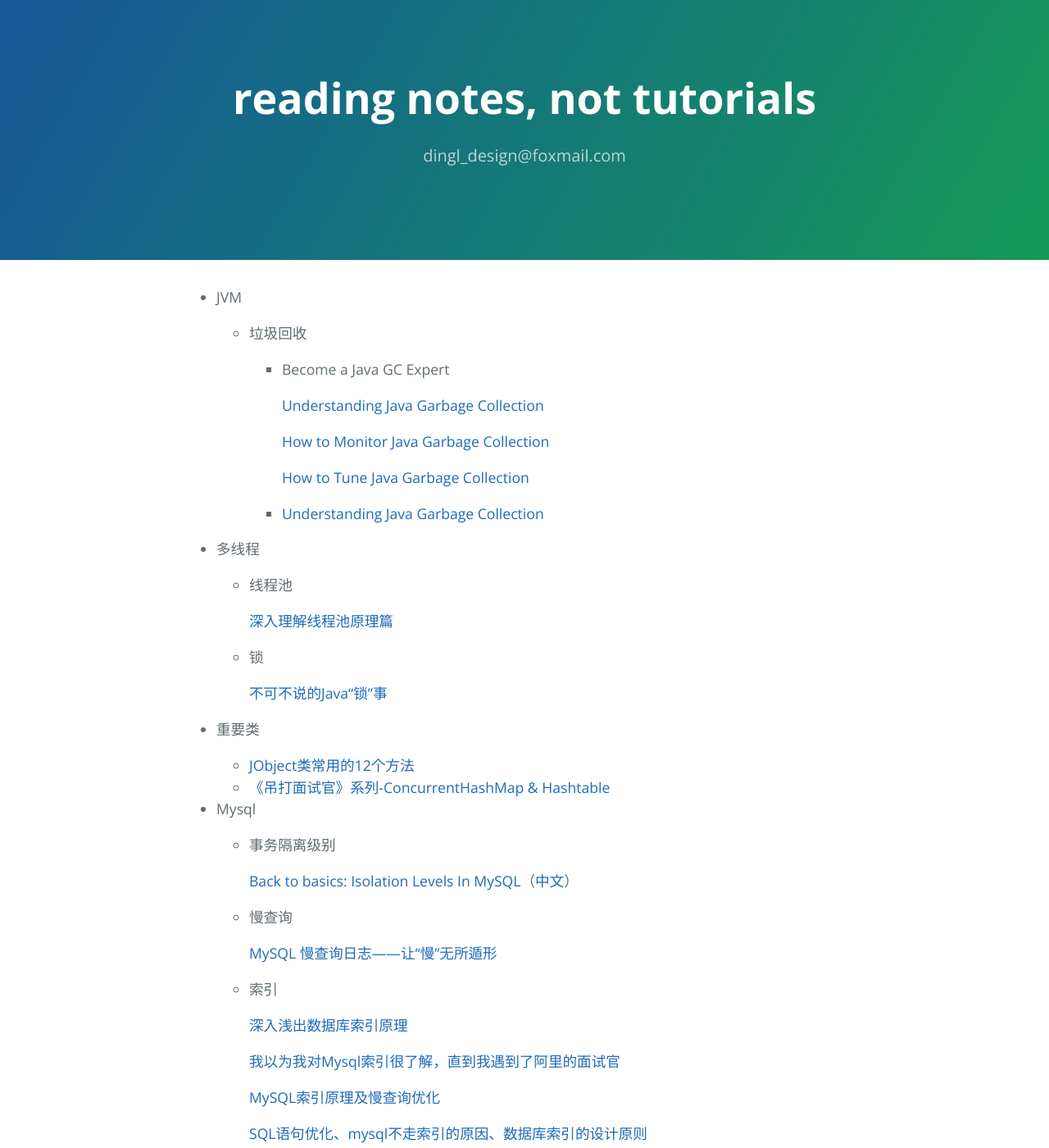
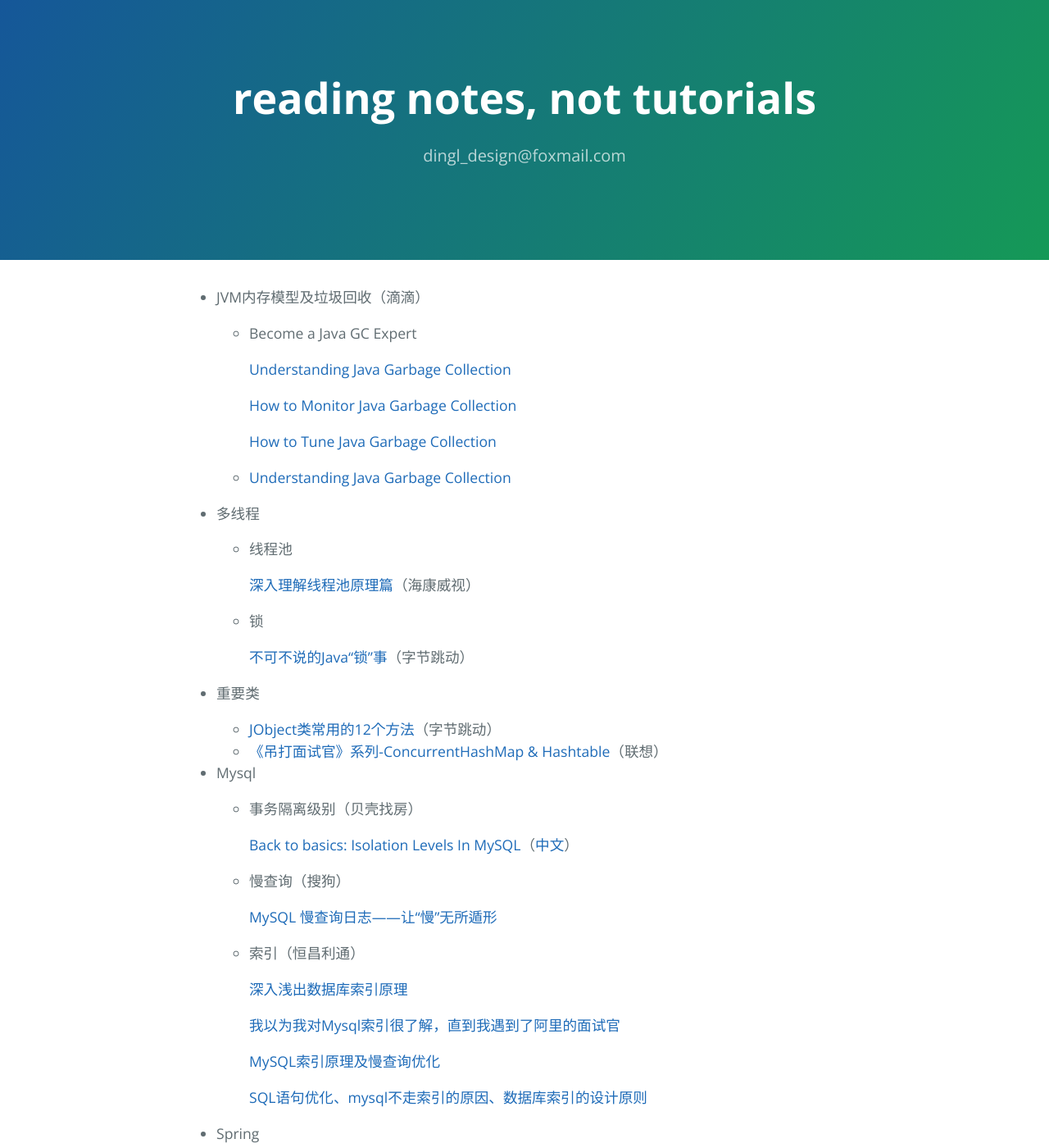
Before and after one commit to dingl-designer/blog, a Jekyll site: the page built from docs/articles/working-scene/InterviewScope.md, in a window 1280 px wide and 1400 px high. Shown: the whole window at 82% size. Built offline with Jekyll 4.4.1, drawn with Linux system fonts in a browser that asks for light colours; our own code applies the rules of GitHub Pages for plain Markdown files; some of the changed text lies outside the part shown.

Commit message:
refactor

```diff
--- a/docs/articles/working-scene/InterviewScope.md
+++ b/docs/articles/working-scene/InterviewScope.md
@@ -1,43 +1,41 @@
-* JVM
+* JVM内存模型及垃圾回收（滴滴）
 
-  * 垃圾回收
+  * Become a Java GC Expert
 
-    * Become a Java GC Expert
+    [Understanding Java Garbage Collection](https://www.cubrid.org/blog/understanding-java-garbage-collection)
 
-      [Understanding Java Garbage Collection](https://www.cubrid.org/blog/understanding-java-garbage-collection)
+    [How to Monitor Java Garbage Collection](https://www.cubrid.org/blog/how-to-monitor-java-garbage-collection)
 
-      [How to Monitor Java Garbage Collection](https://www.cubrid.org/blog/how-to-monitor-java-garbage-collection)
+    [How to Tune Java Garbage Collection](https://www.cubrid.org/blog/how-to-tune-java-garbage-collection)
 
-      [How to Tune Java Garbage Collection](https://www.cubrid.org/blog/how-to-tune-java-garbage-collection)
-
-    * [Understanding Java Garbage Collection](https://www.azul.com/files/Understanding_Java_Garbage_Collection_v41.pdf)
+  * [Understanding Java Garbage Collection](https://www.azul.com/files/Understanding_Java_Garbage_Collection_v41.pdf)
 
 * 多线程
 
   * 线程池
 
-    [深入理解线程池原理篇](https://juejin.im/post/5c8896be5188257ec828072f)
+    [深入理解线程池原理篇](https://juejin.im/post/5c8896be5188257ec828072f)（海康威视）
 
   * 锁
 
-    [不可不说的Java“锁”事](https://tech.meituan.com/2018/11/15/java-lock.html)
+    [不可不说的Java“锁”事](https://tech.meituan.com/2018/11/15/java-lock.html)（字节跳动）
 
 * 重要类
 
-  * [JObject类常用的12个方法](https://juejin.im/post/5db8270e6fb9a0205717ae93)
-  * [《吊打面试官》系列-ConcurrentHashMap & Hashtable](https://juejin.im/post/5df8d7346fb9a015ff64eaf9)
+  * [JObject类常用的12个方法](https://juejin.im/post/5db8270e6fb9a0205717ae93)（字节跳动）
+  * [《吊打面试官》系列-ConcurrentHashMap & Hashtable](https://juejin.im/post/5df8d7346fb9a015ff64eaf9)（联想）
 
 * Mysql
 
-  * 事务隔离级别
+  * 事务隔离级别（贝壳找房）
 
     [Back to basics: Isolation Levels In MySQL](https://mydbops.wordpress.com/2018/06/22/back-to-basics-isolation-levels-in-mysql/)（[中文](./Mysql.thml)）
 
-  * 慢查询
+  * 慢查询（搜狗）
 
     [MySQL 慢查询日志——让“慢”无所遁形](https://juejin.im/post/58e7415e570c350057c59450)
 
-  * 索引
+  * 索引（恒昌利通）
 
     [深入浅出数据库索引原理](https://zhuanlan.zhihu.com/p/23624390)
 
@@ -49,11 +47,11 @@
 
 * Spring
 
-  * SpringMVC
+  * SpringMVC（滴滴）
 
     [SpringMVC入门就这么简单](https://juejin.im/post/5aaa67edf265da238f124762)
 
-  * IOC
+  * IOC（滴滴）
 
     [IoC-spring 的灵魂(带你轻松理解IOC思想及bean对象的生成过程)](https://juejin.im/post/593386ca2f301e00584f8036)
 
@@ -70,23 +68,25 @@
 
   [常见性能优化策略的总结](https://tech.meituan.com/2016/12/02/performance-tunning.html)
 
-* Redis
+* Redis（贝壳找房）
 
   [Raft算法详解](https://zhuanlan.zhihu.com/p/32052223)
 
   [Redis崩了, 我成功把锅甩给了隔壁组](https://juejin.im/post/5df5d282f265da33c4280d4c)
 
-* Linux
+* Linux（字节跳动）
 
   [看完这篇Linux基本的操作就会了](https://zhuanlan.zhihu.com/p/36801617)
 
-* HTTP
+* 协议
 
   [面试官，不要再问我三次握手和四次挥手](https://juejin.im/post/5d9c284b518825095879e7a5)
 
-  [请求头]
+  [HTTP请求类型]（联想）
 
-  [请求类型]
+* IDE（华为）
+
+  [第三部分：Idea重构总结](https://segmentfault.com/a/1190000011451192)
 
 * 综合
 
```
